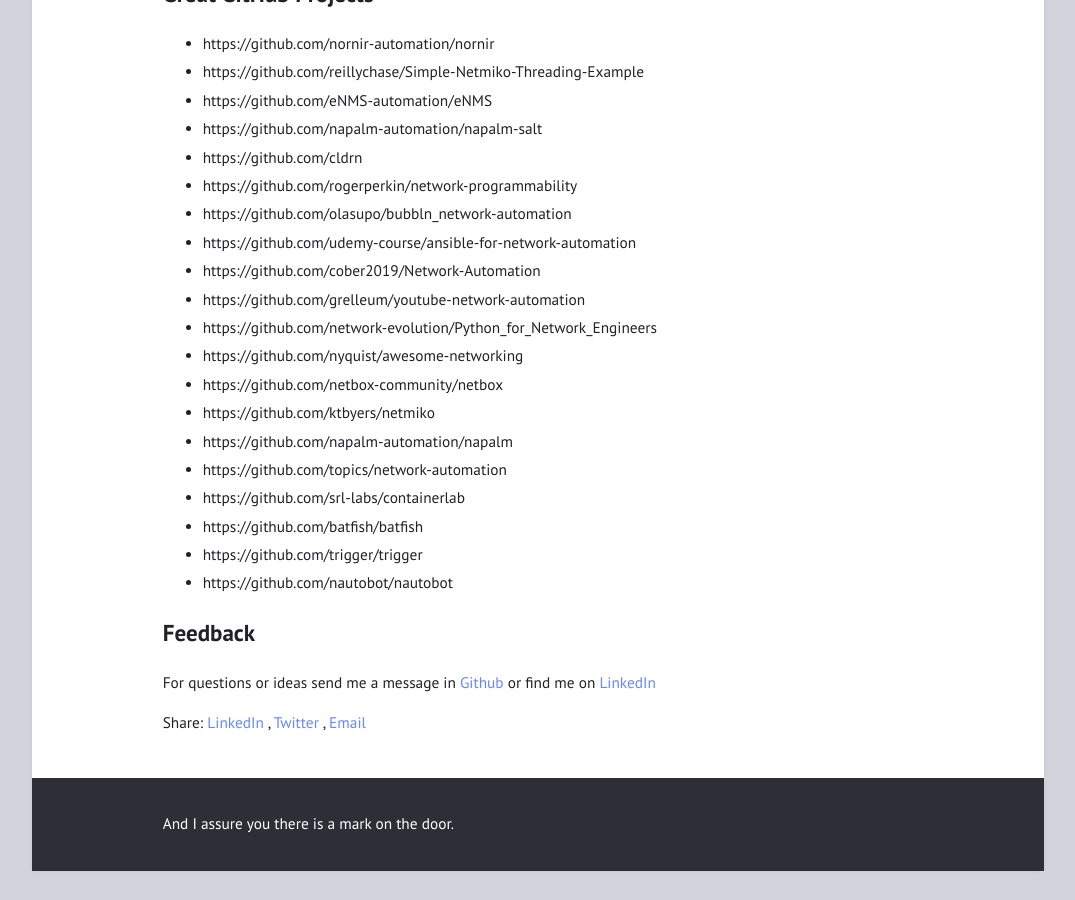
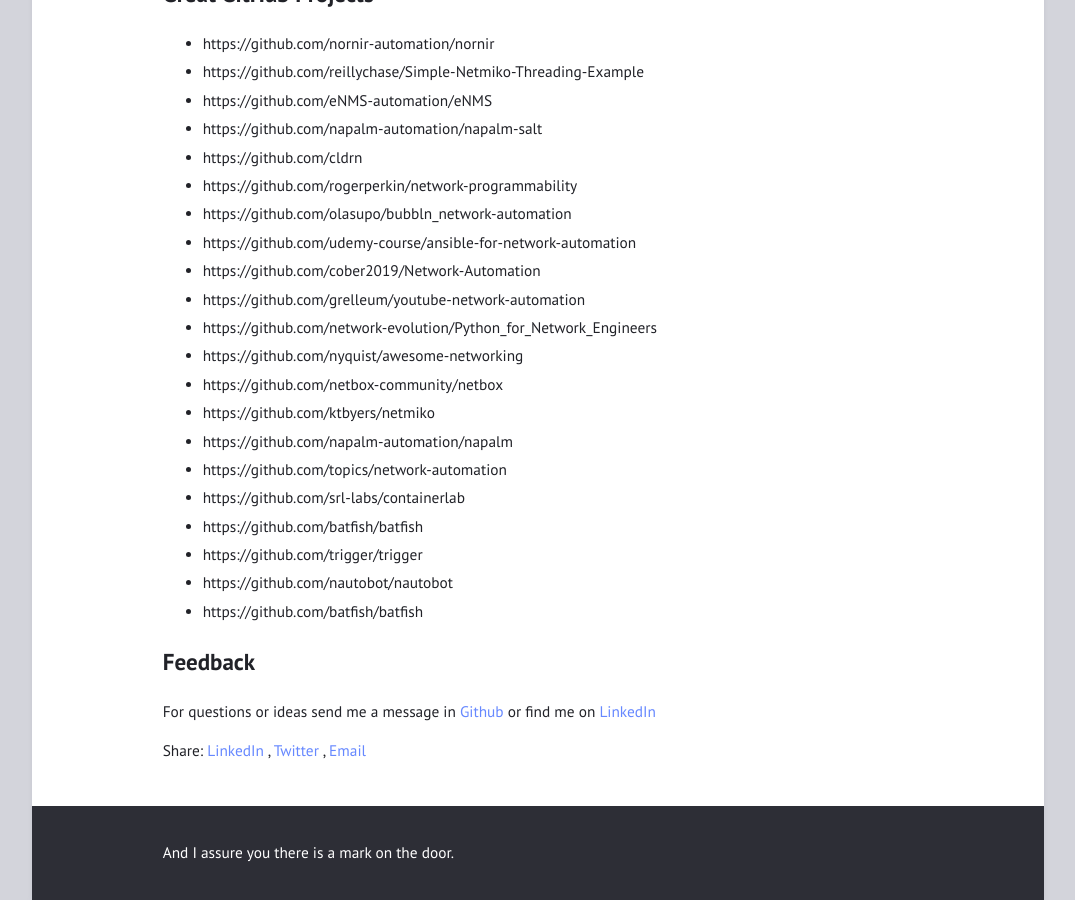
Before and after one commit to alucab/alucab.github.io, a Jekyll site: the page built from _posts/2024-10-26-Network-Automation-Tools.md, in a window 1280 px wide and 900 px high, scrolled down 1875 px. Shown: the whole window, without its empty margins (102-1177 px from the left). Built offline with Jekyll 4.4.1, drawn with Linux system fonts in a browser that asks for light colours; before the commit the page ends 2746 px from its top, so only the background shows below that; some of the changed lines change nothing that is shown.

Commit message:
Update 2024-10-26-Network-Automation-Tools.md

```diff
--- a/_posts/2024-10-26-Network-Automation-Tools.md
+++ b/_posts/2024-10-26-Network-Automation-Tools.md
@@ -74,6 +74,7 @@
 - https://github.com/batfish/batfish
 - https://github.com/trigger/trigger
 - https://github.com/nautobot/nautobot
+- https://github.com/batfish/batfish
 
 
 ## Feedback
```
